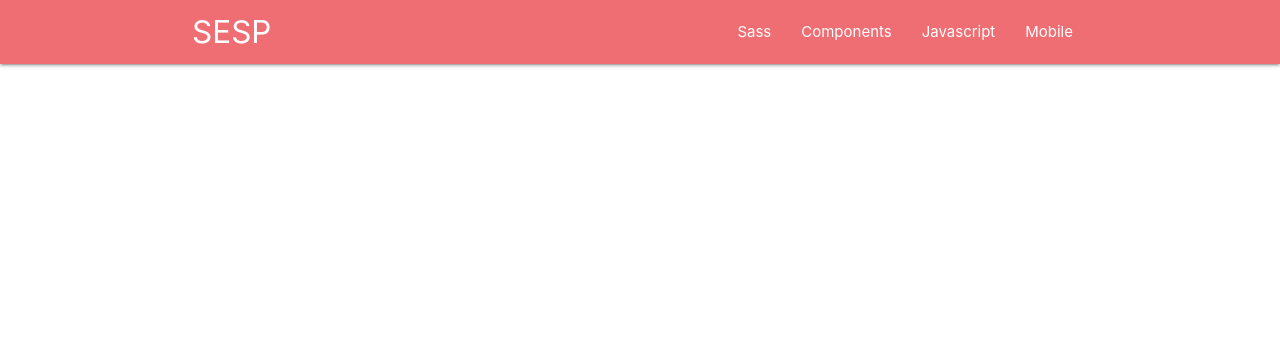
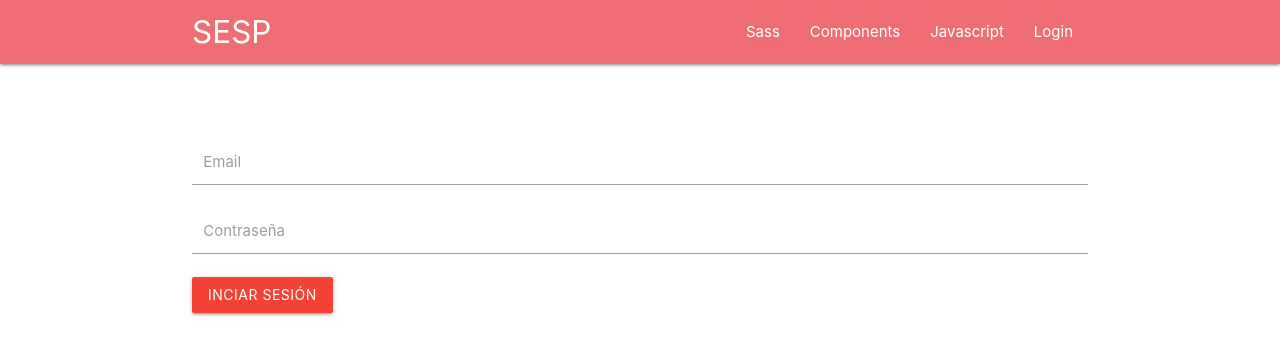
Before and after one commit to FrankoH298/SESP, a React (Create React App) app in the folder SESP/sesp-frontend/: page /login in a window 1280 px wide. Shown: the top 354 px of the page. Built offline with nearby package versions, Linux system fonts and the light colour scheme.

Commit message:
Login Component

```diff
--- a/SESP/sesp-frontend/src/App.js
+++ b/SESP/sesp-frontend/src/App.js
@@ -5,6 +5,7 @@ import Home from "./components/Home/Home";
 import SucursalInfo from "./components/SucursalInfo/SucursalInfo";
 import "materialize-css/dist/css/materialize.css";
 import { BrowserRouter as Router, Switch, Route } from "react-router-dom";
+import Login from "./components/Login/Login";
 
 function App() {
   return (
@@ -13,6 +14,7 @@ function App() {
         <Navbar />
         <Switch>
           <Route path="/sucursal-info/" component={SucursalInfo} />
+          <Route path="/login/" component={Login} />
           <Route path="/" component={Home} exact />
         </Switch>
       </Router>
--- /dev/null
+++ b/SESP/sesp-frontend/src/components/Login/Login.js
@@ -0,0 +1,29 @@
+import React from "react";
+
+const Login = () => {
+  return (
+    <>
+      <form>
+        <div Name="row" style={{ marginTop: "5rem" }}>
+          <div className="container">
+            <div Name="col s12 m6">
+              <div className="input-field col s12">
+                <input id="email" type="email" className="validate" />
+                <label for="email">Email</label>
+              </div>
+              <div className="input-field col s12">
+                <input id="password" type="password" className="validate" />
+                <label for="password">Contraseña</label>
+              </div>
+            </div>
+            <button class="waves-effect waves-light btn red">
+              Inciar Sesión
+            </button>
+          </div>
+        </div>
+      </form>
+    </>
+  );
+};
+
+export default Login;
--- a/SESP/sesp-frontend/src/components/Navbar/Navbar.js
+++ b/SESP/sesp-frontend/src/components/Navbar/Navbar.js
@@ -31,7 +31,7 @@ function Navbar() {
                 <a href="/">Javascript</a>
               </li>
               <li>
-                <a href="/">Mobile</a>
+                <Link to="/login/">Login</Link>
               </li>
             </ul>
           </div>
--- a/SESP/sesp-frontend/src/components/SucursalInfo/SucursalInfo.js
+++ b/SESP/sesp-frontend/src/components/SucursalInfo/SucursalInfo.js
@@ -1,5 +1,5 @@
 import React from "react";
-import { useEffect, useCallback } from "react";
+import { useEffect } from "react";
 import ChartStats from "../ChartStats/ChartStats";
 import { useLocation } from "react-router-dom";
 
--- a/SESP/sesp-frontend/src/components/UI/Card.js
+++ b/SESP/sesp-frontend/src/components/UI/Card.js
@@ -4,7 +4,7 @@ import { Link } from "react-router-dom";
 const Card = (props) => {
   return (
     <>
-      <div className="col s12 m4 offset-m4">
+      <div className="col s12 m6 l6">
         <div className="card">
           <div className="card-image">
             <img
```
